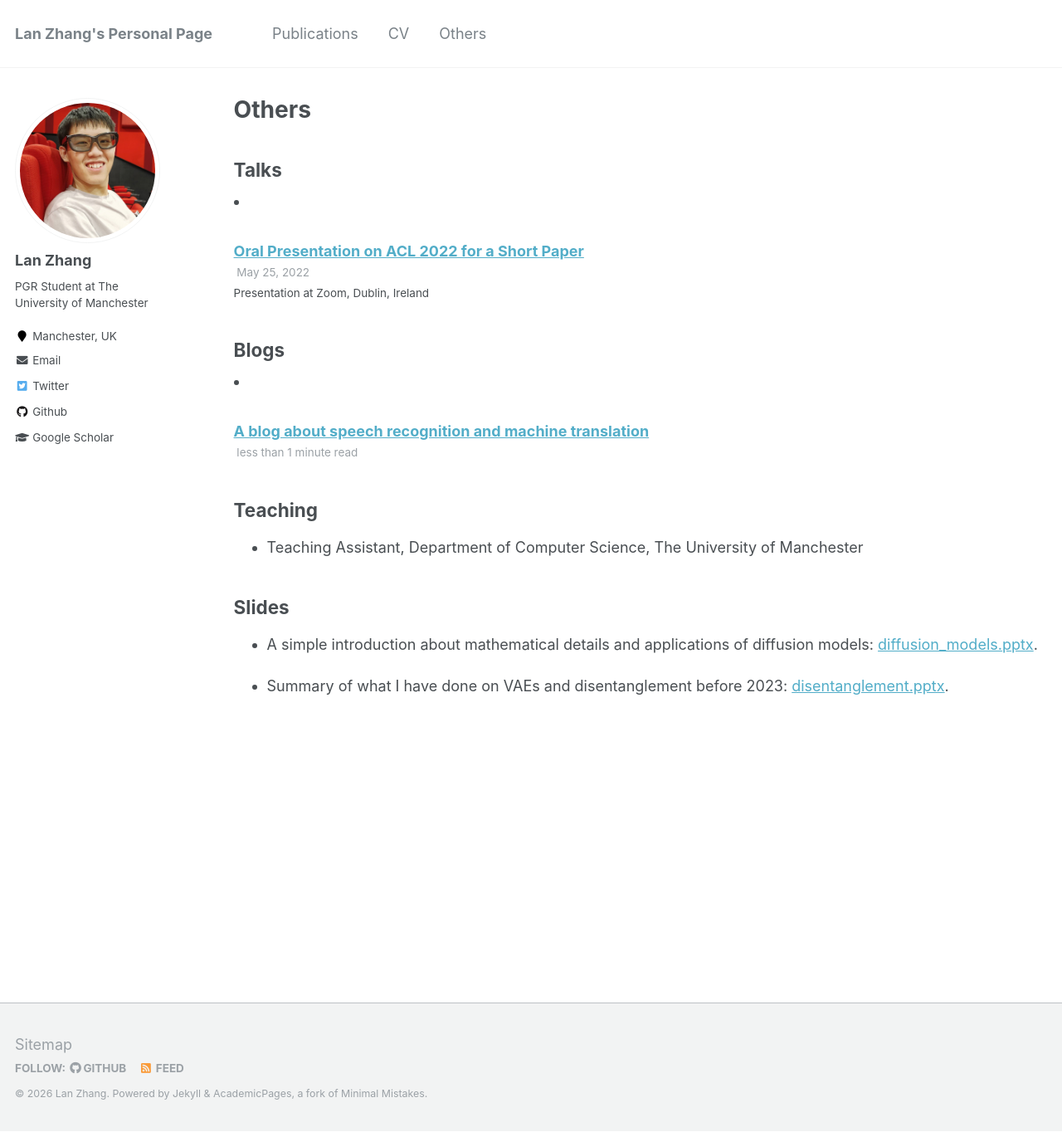
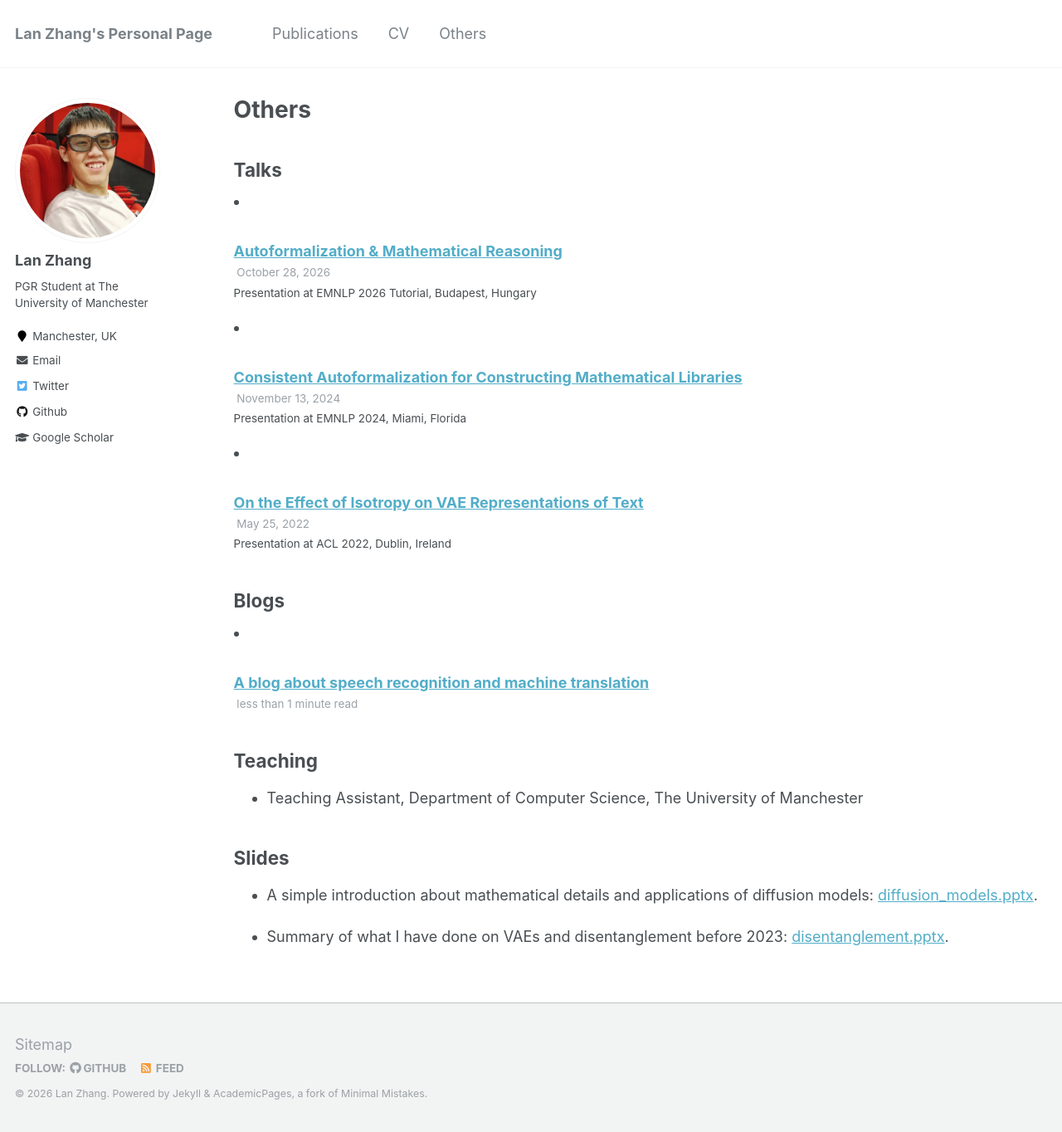
Before and after one commit to lanzhang128/lanzhang128.github.io, a Jekyll site: the page built from _pages/others.md, in a window 1280 px wide and 1364 px high. Shown: the whole window at 83% size. Built offline with Jekyll 4.4.1, drawn with Linux system fonts in a browser that asks for light colours.

Commit message:
Update talks

```diff
--- a/_talks/acl-2022.md
+++ b/_talks/acl-2022.md
@@ -1,9 +1,9 @@
 ---
-title: "Oral Presentation on ACL 2022 for a Short Paper"
+title: "On the Effect of Isotropy on VAE Representations of Text"
 collection: talks
 type: "Presentation"
 permalink: /talks/acl-2022
-venue: "Zoom"
+venue: "ACL 2022"
 date: 2022-05-25
 location: "Dublin, Ireland"
 ---
--- /dev/null
+++ b/_talks/emnlp-2024.md
@@ -0,0 +1,11 @@
+---
+title: "Consistent Autoformalization for Constructing Mathematical Libraries"
+collection: talks
+type: "Presentation"
+permalink: /talks/emnlp-2024
+venue: "EMNLP 2024"
+date: 2024-11-13
+location: "Miami, Florida"
+---
+
+[Video](https://underline.io/events/469/sessions/18828/lecture/106211-consistent-autoformalization-for-constructing-mathematical-libraries) here.
--- /dev/null
+++ b/_talks/emnlp-2026.md
@@ -0,0 +1,11 @@
+---
+title: "Autoformalization & Mathematical Reasoning"
+collection: talks
+type: "Presentation"
+permalink: /talks/emnlp-2026
+venue: "EMNLP 2026 Tutorial"
+date: 2026-10-28
+location: "Budapest, Hungary"
+---
+
+[Tutorial website](https://sites.google.com/view/autoformalization-tutorial) here.
```
